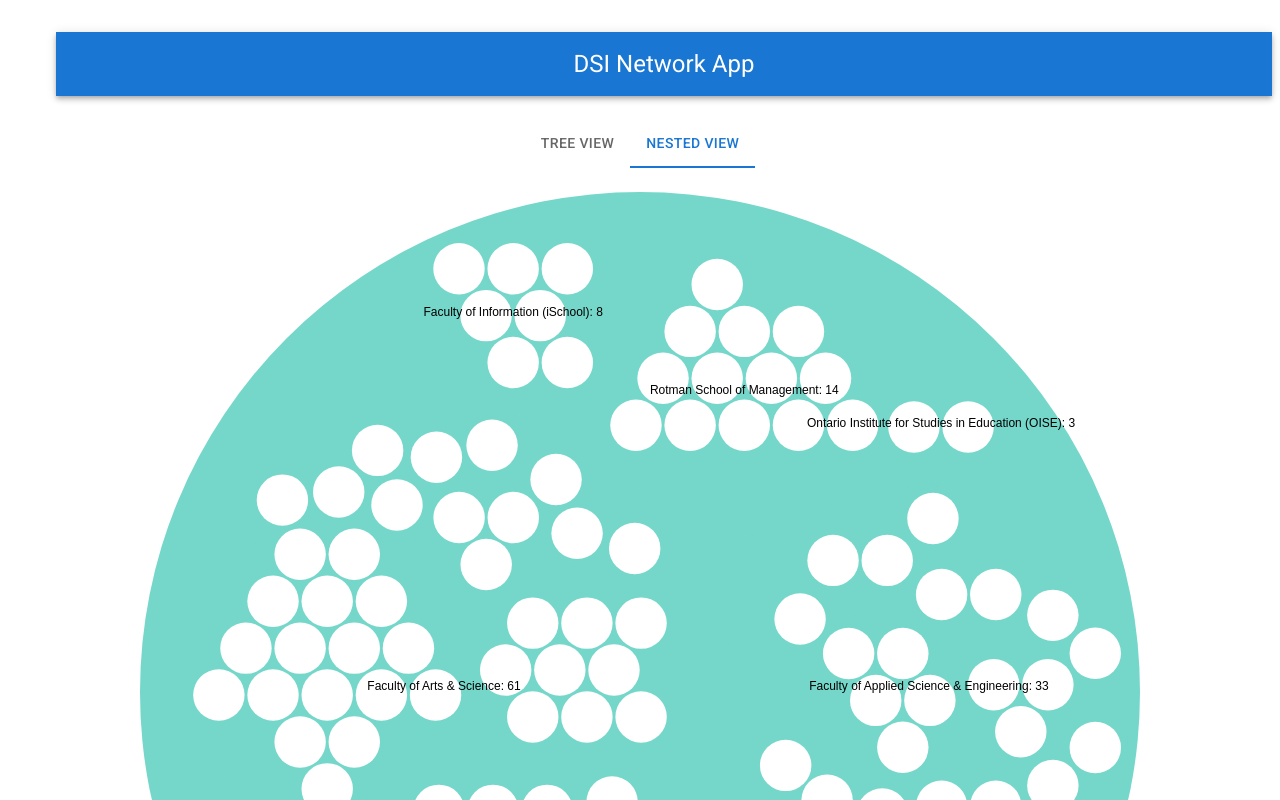
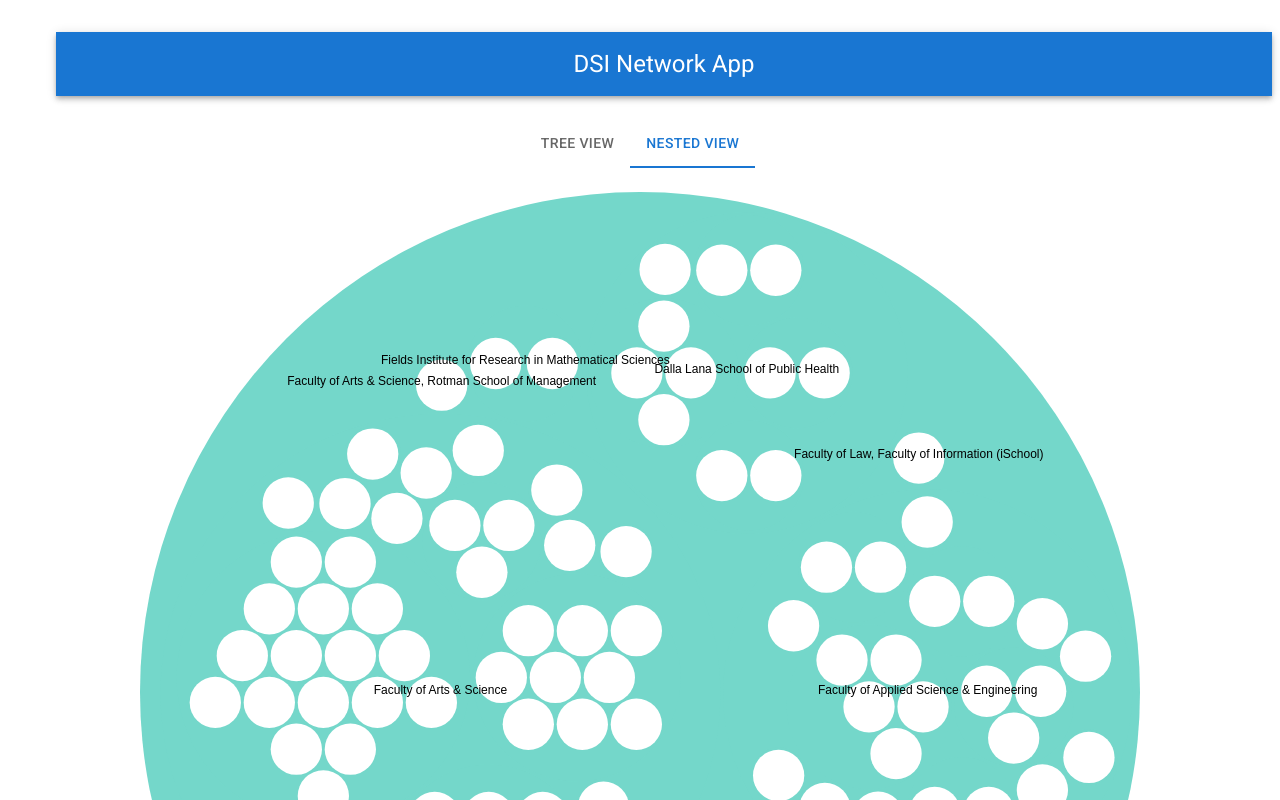
Before and after one commit to UTorontoDataScience/dsi-network, a React (Create React App) app in the folder react/: page / in a window 1280 px wide. Both pictures are taken after a click on the tab "NESTED VIEW". Shown: the top 800 px of the page. Built offline with nearby package versions, Linux system fonts and the light colour scheme.

Commit message:
use long labels for now in circle pack chart

```diff
--- a/react/src/Visualizations/PackChart/PackChart.tsx
+++ b/react/src/Visualizations/PackChart/PackChart.tsx
@@ -1,16 +1,11 @@
 import React, { useEffect, useLayoutEffect, useState } from 'react';
 import { select } from 'd3-selection';
 import { scaleLinear } from 'd3-scale';
-import {
-    pack,
-    hierarchy,
-    HierarchyCircularNode,
-    HierarchyNode,
-} from 'd3-hierarchy';
+import { pack, HierarchyCircularNode, HierarchyNode } from 'd3-hierarchy';
 import { interpolateHcl, interpolateZoom } from 'd3-interpolate';
-import { ModelEntity } from '../../data/model';
-import { DSINode } from '../../types';
-import { makeTreeStratify } from '../../util';
+import { ModelEntity, Relationship } from '../../data/model';
+import { BaseEntity, DSINode } from '../../types';
+import { groupBy, makeTreeStratify, mapTree } from '../../util';
 
 const PackChart: React.FC<{ entities: ModelEntity[] }> = ({ entities }) => {
     const [HierarchicalData, setHierarchicalData] = useState<DSINode>();
@@ -36,6 +31,10 @@ const makeTree = (model: ModelEntity[]) =>
         model.find(e => e.type === 'campus' && e.id === 1)!
     );
 
+interface DSIPackNode extends DSINode {
+    personMap?: Record<keyof Relationship, number>;
+}
+
 /* we probably want to map nodes in order to calculate value for each node --> basically it just means groupby/count for child types */
 const buildPackChart = (
     id: string,
@@ -43,14 +42,38 @@ const buildPackChart = (
     width: number,
     height: number
 ) => {
-    const root = data
-        .count()
-        .sum(d =>
-            ['professor', 'primary_investigator'].includes(d.relationship!)
-                ? 0
-                : 1
-        )
-        .sort((a, b) => b.value! - a.value!);
+    const mapped = mapTree<ModelEntity, DSIPackNode>(data, node => {
+        const personChildren = (node.children || []).filter(
+            n => n.data.type === 'person'
+        );
+
+        const nonPersonChildren = (node.children || []).filter(
+            n => n.data.type !== 'person'
+        );
+
+        if (personChildren) {
+            const personMap = Object.fromEntries(
+                Object.entries(
+                    groupBy(
+                        personChildren,
+                        (d: HierarchyNode<ModelEntity>) => d.data.relationship!
+                    )
+                ).map(([k, v]) => [k, v.length])
+            );
+            (node as DSIPackNode).personMap = personMap as Record<
+                keyof Relationship,
+                number
+            >;
+        }
+
+        if (nonPersonChildren.length) {
+            node.children = nonPersonChildren;
+        }
+        return node as DSIPackNode;
+    });
+
+    // set `value` to total children count
+    const root = mapped.count().sort((a, b) => b.value! - a.value!);
 
     const packFn = pack<ModelEntity>().size([width, height]).padding(3);
 
@@ -72,8 +95,16 @@ const buildPackChart = (
             focus = root;
         });
 
-    const getLabel = (node: DSINode) => {
-        return node.value ? `${node.data.name}: ${node.value}` : '';
+    const getLabel = (node: DSIPackNode) => {
+        /* const labelVal =
+            node.personMap && Object.values(node.personMap).length
+                ? Object.entries(node.personMap).reduce(
+                      (acc, [k, v], i) => `${acc}${i && '\n'}${k}:${v}`,
+                      ''
+                  )
+                : `${node.value && node.value > 1 ? `: ${node.value}` : ''}`; */
+
+        return `${node.data.name.split(/" "/g).join('\n')}`;
     };
 
     const color = scaleLinear()
@@ -113,7 +144,9 @@ const buildPackChart = (
         .join('text')
         .style('fill-opacity', d => (d.parent === focus ? 1 : 0))
         .style('display', d => (d.parent === focus ? 'inline' : 'none'))
-        .attr('transform', d => 'translate(' + d.x + ',' + d.y + ')')
+        .attr('transform', d => {
+            return 'translate(' + d.x + ',' + d.y + ')';
+        })
         .style('font-size', '12px')
         .text(d => getLabel(d));
 
--- a/react/src/util/graphUtils.ts
+++ b/react/src/util/graphUtils.ts
@@ -1,6 +1,5 @@
-import { stratify } from 'd3-hierarchy';
+import { HierarchyNode, stratify } from 'd3-hierarchy';
 import { ModelEntity } from '../data/model';
-import { DSINode } from '../types';
 
 /* simple node for filtering  */
 interface NNode {
@@ -52,17 +51,22 @@ export const makeTreeStratify = (
     return stratifyFn(filtered);
 };
 
-/* returns a new tree -- if mutation is ok, then use d3-hierarchy.node.eachBefore  */
-export const mapTree = (
-    node: DSINode,
-    fn: (node: DSINode) => DSINode
-): DSINode => {
+/*
+    returns a new tree -- if mutation is ok, then use d3-hierarchy.node.each*
+*/
+export const mapTree = <T extends object, R extends HierarchyNode<T>>(
+    node: HierarchyNode<T>,
+    fn: (node: HierarchyNode<T>) => R
+): R => {
     /* d3 doesn't export node constructor so we have to clone */
     let mappedNode = fn(node);
     const clone = Object.create(node);
     mappedNode = Object.assign(clone, mappedNode);
     if (node.children) {
-        mappedNode.children = node.children.map(n => mapTree(n, fn));
+        mappedNode.children = node.children.map(n => {
+            n.parent = mappedNode;
+            return mapTree(n, fn);
+        });
     }
     return mappedNode;
 };
```
